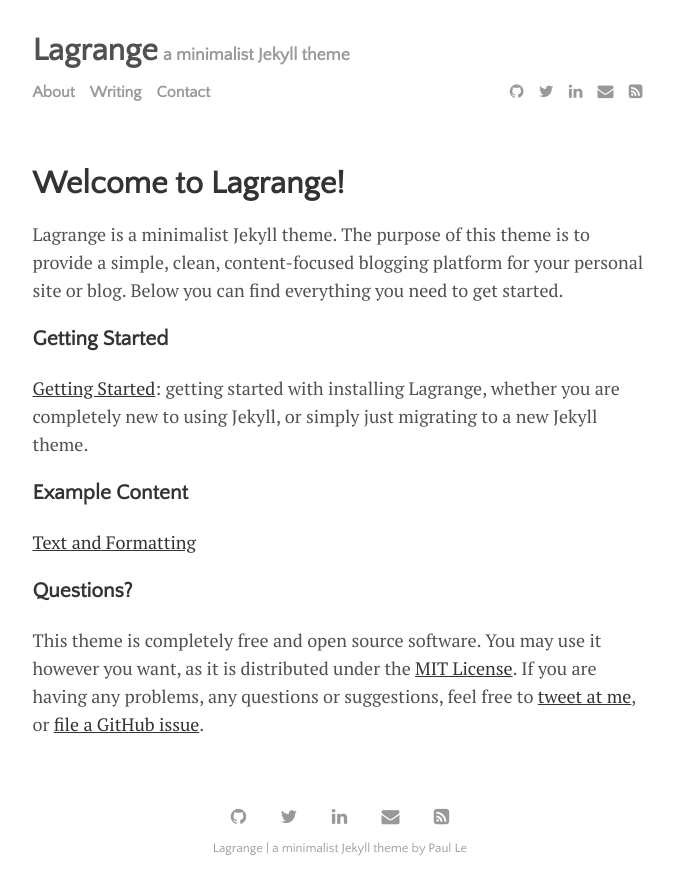
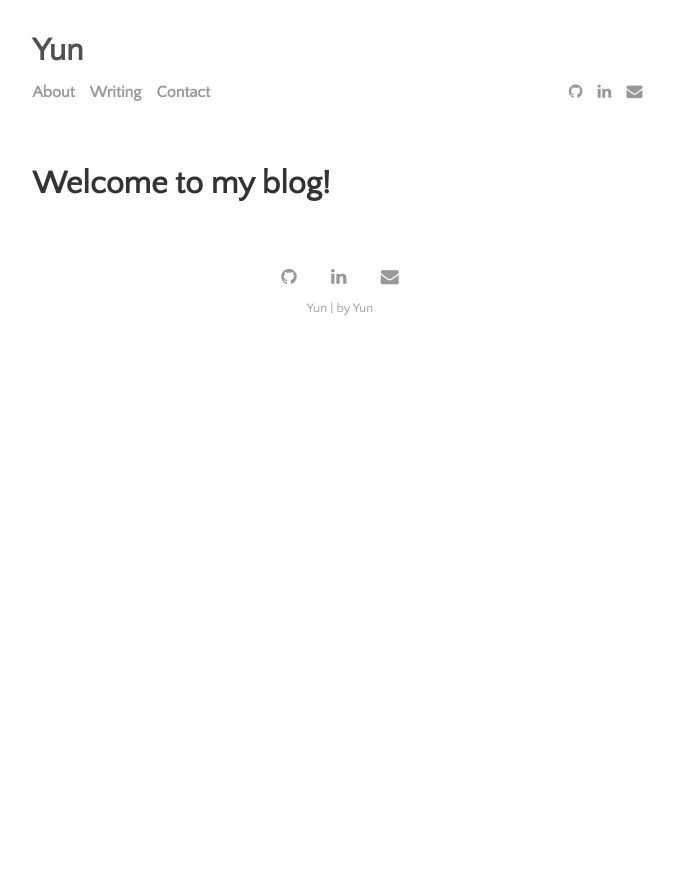
Before and after one commit to ElEHsiang/elehsiang.github.io, a Jekyll site: the page built from menu/about.md, in a window 1280 px wide. Shown: the top 895 px of the page, without its empty margins (300-974 px from the left). Built offline with Jekyll 4.4.1, drawn with Linux system fonts in a browser that asks for light colours.

```diff
--- a/_config.yml
+++ b/_config.yml
@@ -20,9 +20,9 @@ permalink:           none
 plugins:             [jekyll-paginate, jekyll-sitemap, jekyll-feed, jekyll-seo-tag]
 
 # Customise atom feed settings (this is where Jekyll-Feed gets configuration information)
-title:		           'Lagrange'
-description:	       'a minimalist Jekyll theme'
-author:              'Paul Le'
+title:		           'Yun'
+description:	       ''
+author:              'Yun'
 
 # RSS 2.0 can be used instead of Atom by uncommenting following two lines
 #feed:
--- a/menu/about.md
+++ b/menu/about.md
@@ -1,18 +1,4 @@
 ---
 layout: page
-title: Welcome to Lagrange!
+title: Welcome to my blog!
 ---
-
-Lagrange is a minimalist Jekyll theme. The purpose of this theme is to provide a simple, clean, content-focused blogging platform for your personal site or blog. Below you can find everything you need to get started.
-
-### Getting Started
-
-[Getting Started]({{ site.github.url }}{% post_url 2015-10-10-getting-started %}): getting started with installing Lagrange, whether you are completely new to using Jekyll, or simply just migrating to a new Jekyll theme.
-
-### Example Content
-
-[Text and Formatting]({{ site.github.url }}{% post_url 2014-01-01-text-formatting-examples %})
-
-### Questions?
-
-This theme is completely free and open source software. You may use it however you want, as it is distributed under the [MIT License](http://choosealicense.com/licenses/mit/). If you are having any problems, any questions or suggestions, feel free to [tweet at me](https://twitter.com/intent/tweet?text=My%question%about%Lagrange%is:%&amp;via=paululele), or [file a GitHub issue](https://github.com/lenpaul/lagrange/issues/new).
```
Also changed, not shown: _data/settings.yml (+3 -5 lines), menu/contact.md (+1 -1 lines), _post_template/2013-04-04-about-the-author.md (renamed from _posts/2013-04-04-about-the-author.md), _post_template/2013-10-10-learning-resources.md (renamed from _posts/2013-10-10-learning-resources.md), _post_template/2014-01-01-text-formatting-examples.md (renamed from _posts/2014-01-01-text-formatting-examples.md), _post_template/2015-10-10-getting-started.md (renamed from _posts/2015-10-10-getting-started.md), _post_template/2016-01-01-welcome-to-lagrange.md (renamed from _posts/2016-01-01-welcome-to-lagrange.md), 1 other file.
